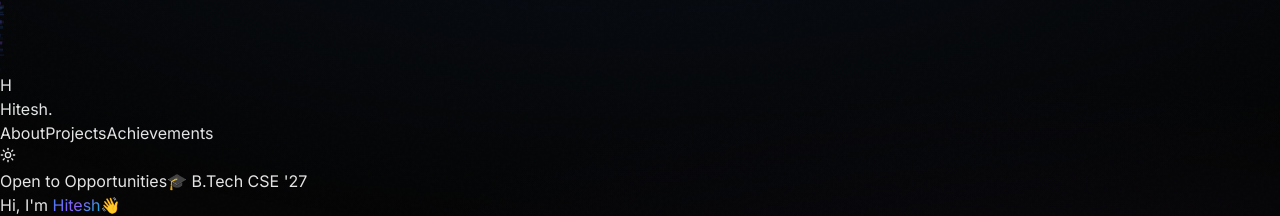
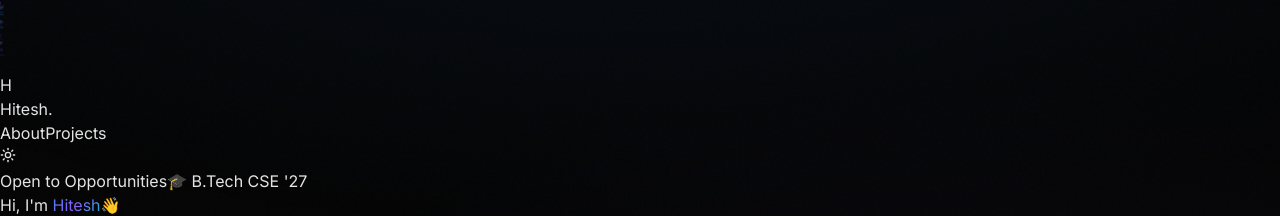
Before and after one commit to Insane-HK/Portfolio, a React (Vite) app: page / in a window 1280 px wide. Shown: the top 216 px of the page. Built offline with nearby package versions, Linux system fonts and the light colour scheme.

Commit message:
Remove Achievements section

```diff
--- a/src/App.jsx
+++ b/src/App.jsx
@@ -2,7 +2,6 @@ import React, { useState, useRef, useEffect, useCallback } from 'react';
 import { Github, Linkedin, Mail, Terminal, Award, Users, Cloud, Brain, Database, Globe, Sparkles, Bot, Lightbulb, Zap, ExternalLink, Code2, Trophy, Briefcase, GraduationCap, Sun, Moon, Rocket, ChevronRight } from 'lucide-react';
 import { motion, AnimatePresence } from 'framer-motion';
 import profilePic from './assets/profile.jpg';
-import AchievementsSection from './AchievementsSection';
 
 // --- ANIMATION VARIANTS ---
 const fadeInUp = {
@@ -178,7 +177,6 @@ export default function App() {
             <div className={`flex gap-1 text-sm font-medium rounded-full p-1 border ${dm ? 'bg-white/[0.03] border-white/[0.06]' : 'bg-black/[0.04] border-black/[0.08]'}`}>
               <NavButton id="about" label="About" activeTab={activeTab} setActiveTab={setActiveTab} darkMode={dm} />
               <NavButton id="projects" label="Projects" activeTab={activeTab} setActiveTab={setActiveTab} darkMode={dm} />
-              <NavButton id="achievements" label="Achievements" activeTab={activeTab} setActiveTab={setActiveTab} darkMode={dm} />
             </div>
             {/* Dark / Light Toggle */}
             <motion.button
@@ -294,7 +292,6 @@ export default function App() {
             <AnimatePresence mode="wait">
               {activeTab === 'about' && <AboutSection key="about" darkMode={dm} />}
               {activeTab === 'projects' && <ProjectsSection key="projects" darkMode={dm} />}
-              {activeTab === 'achievements' && <AchievementsSection key="achievements" darkMode={dm} />}
             </AnimatePresence>
           </div>
         </motion.div>
```
